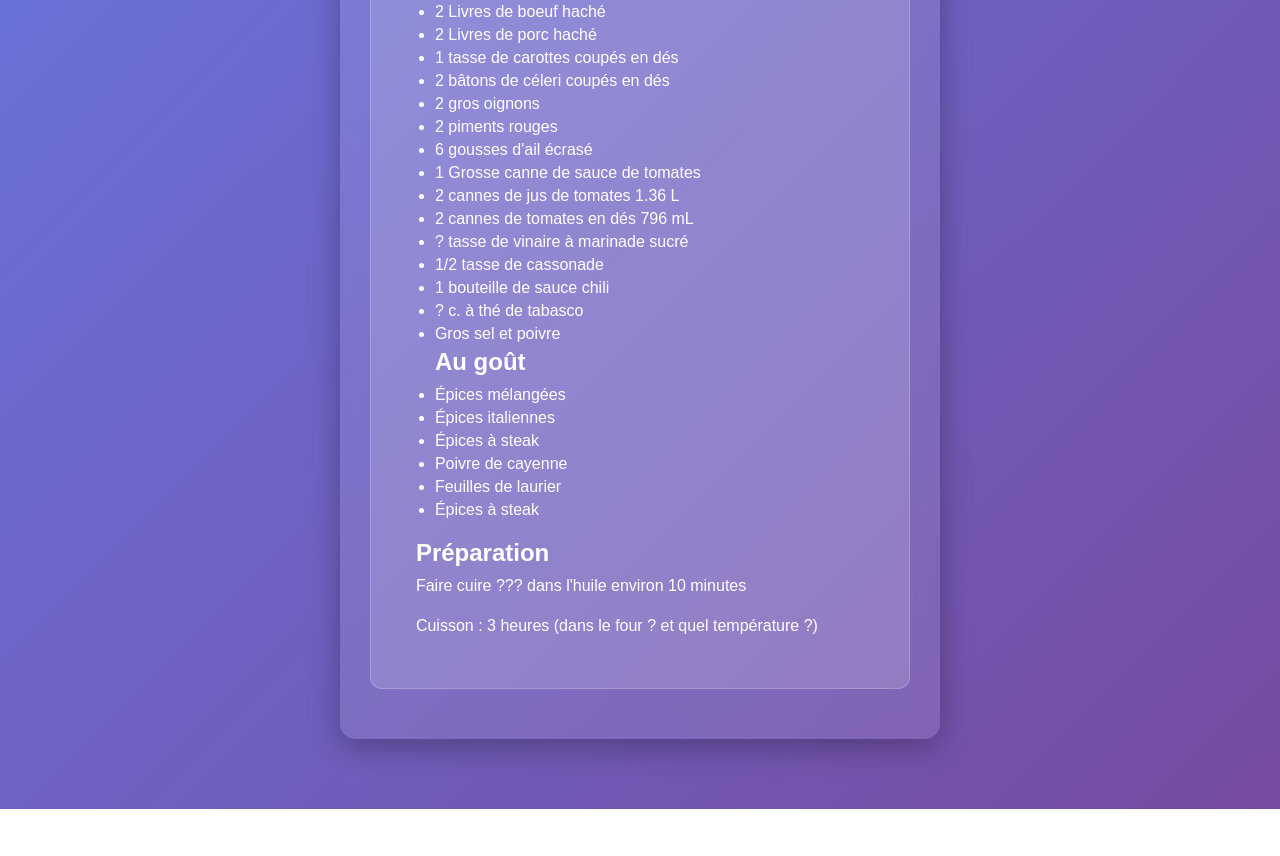
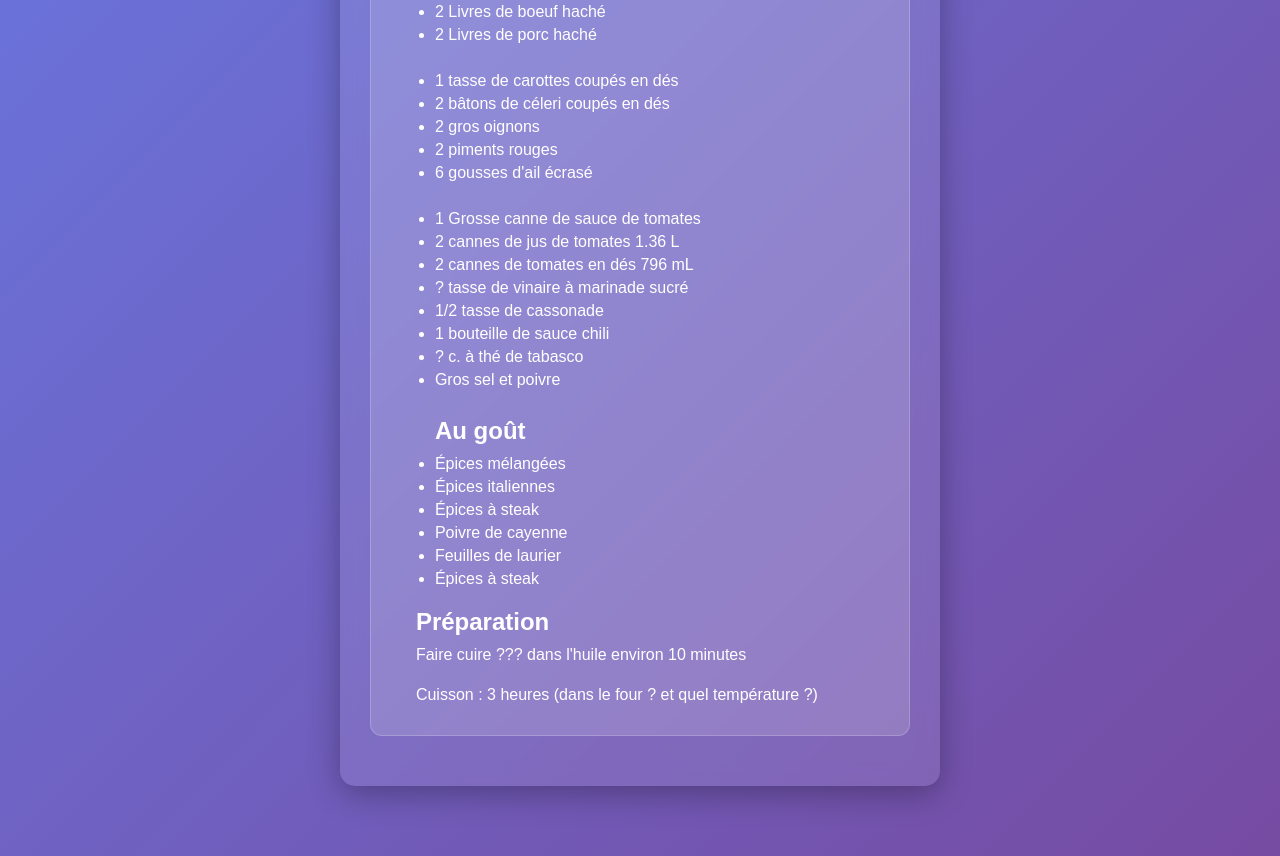
Before and after one commit to MikaHot/RecetteMika, a website: page Menu recipes/code/sauces/Sauce spag Ghislaine.html in a window 1280 px wide. Shown: the part 676-1532 px from the top of the page. Before the commit the page ends 1485 px from the top, so only its background shows below. Drawn offline with Linux system fonts and the light colour scheme.

Commit message:
Relooking

```diff
--- a/Menu recipes/code/sauces/Sauce spag Ghislaine.html
+++ b/Menu recipes/code/sauces/Sauce spag Ghislaine.html
@@ -104,13 +104,13 @@
                 <ul style="margin-bottom:20px;margin-left:-20px;">
 
                     <li>2 Livres de boeuf haché</li>
-                    <li>2 Livres de porc haché</li>
+                    <li>2 Livres de porc haché</li><br>
 
                     <li>1 tasse de carottes coupés en dés</li>
                     <li>2 bâtons de céleri coupés en dés</li>
                     <li>2 gros oignons</li>
                     <li>2 piments rouges</li>
-                    <li>6 gousses d'ail écrasé</li>
+                    <li>6 gousses d'ail écrasé</li><br>
 
                     <li>1 Grosse canne de sauce de tomates</li>
                     <li>2 cannes de jus de tomates 1.36 L</li>
@@ -119,7 +119,7 @@
                     <li>1/2 tasse de cassonade</li>
                     <li>1 bouteille de sauce chili</li>
                     <li>? c. à thé de tabasco</li>
-                    <li>Gros sel et poivre</li>
+                    <li>Gros sel et poivre</li><br>
 
                 <span>Au goût</span>
                     <li>Épices mélangées</li>
@@ -134,8 +134,6 @@
 				<p>Faire cuire ??? dans l'huile environ 10 minutes</p>
 				<p></p>
 				<p>Cuisson : 3 heures (dans le four ? et quel température ?)</p>
-                <p></p>
-                <p></p>
 			</div></div>
 		</a>
 
```
